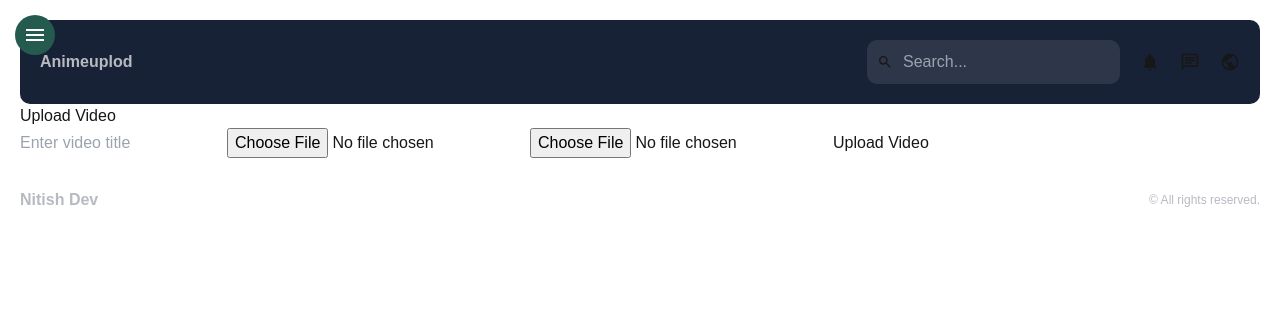
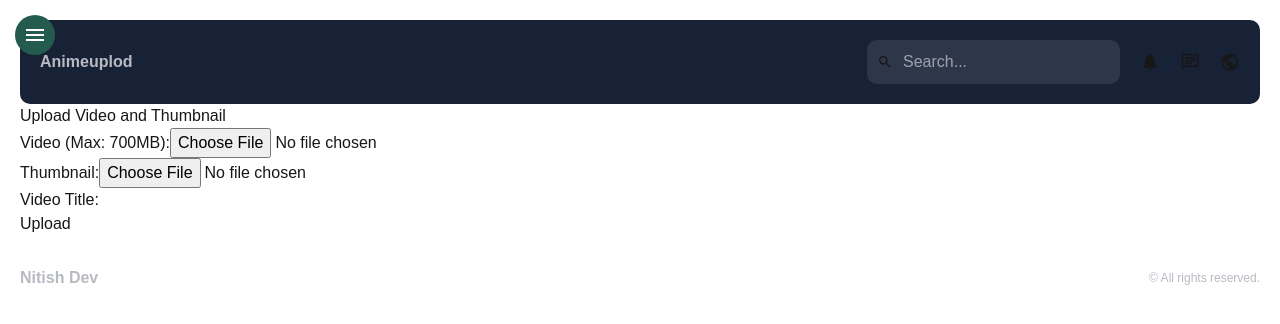
Before and after one commit to Nitish-kumar777/2-one, a Next.js app: page /dashboard/animeuplod in a window 1280 px wide. Shown: the top 324 px of the page. Built offline with nearby package versions, Linux system fonts and the light colour scheme; no server answers.

Commit message:
Update page.jsx

```diff
--- a/src/app/dashboard/animeuplod/page.jsx
+++ b/src/app/dashboard/animeuplod/page.jsx
@@ -2,113 +2,120 @@
 
 import { useState } from "react";
 
-export default function VideoUploadForm() {
-  const [videoFile, setVideoFile] = useState(null);
-  const [thumbnailFile, setThumbnailFile] = useState(null);
+export default function UploadPage() {
+  const [video, setVideo] = useState(null);
+  const [thumbnail, setThumbnail] = useState(null);
   const [title, setTitle] = useState("");
   const [uploading, setUploading] = useState(false);
-  const [uploadProgress, setUploadProgress] = useState(0);
+  const [response, setResponse] = useState(null);
 
-  const MAX_FILE_SIZE_MB = 700;
+  const handleSubmit = async (e) => {
+    e.preventDefault();
 
-  const handleVideoChange = (e) => {
-    const file = e.target.files[0];
-    if (file && file.size > MAX_FILE_SIZE_MB * 1024 * 1024) {
-      alert(`Video file size exceeds ${MAX_FILE_SIZE_MB} MB.`);
+    if (!video || !thumbnail || !title) {
+      alert("All fields are required!");
+      return;
+    }
+
+    // Validate video file size (700MB = 734003200 bytes)
+    if (video.size > 734003200) {
+      alert("Video size exceeds 700MB.");
+      return;
+    }
+
+    setUploading(true);
+
+    // Convert files to base64
+    const videoBase64 = await toBase64(video);
+    const thumbnailBase64 = await toBase64(thumbnail);
+
+    try {
+      const res = await fetch("/api/upload", {
+        method: "POST",
+        headers: { "Content-Type": "application/json" },
+        body: JSON.stringify({
+          video: videoBase64,
+          thumbnail: thumbnailBase64,
+          title,
+        }),
+      });
+
+      const result = await res.json();
+      setResponse(result);
+
+      if (result.success) {
+        alert("Files uploaded successfully!");
       } else {
-      setVideoFile(file);
+        alert("Upload failed: " + result.error);
+      }
+    } catch (error) {
+      console.error("Upload error:", error);
+    } finally {
+      setUploading(false);
     }
   };
 
-  const handleThumbnailChange = (e) => {
-    const file = e.target.files[0];
-    setThumbnailFile(file);
-  };
-
-  const handleUpload = async () => {
-    if (!videoFile || !thumbnailFile || !title) {
-      alert("Please fill all fields!");
-      return;
-    }
-
-    const formData = new FormData();
-    formData.append("videoFile", videoFile);
-    formData.append("thumbnailFile", thumbnailFile);
-    formData.append("title", title);
-
-    const xhr = new XMLHttpRequest();
-
-    xhr.open("POST", "/api/upload", true);
-
-    xhr.upload.onprogress = (event) => {
-      if (event.lengthComputable) {
-        const percentComplete = Math.round((event.loaded / event.total) * 100);
-        setUploadProgress(percentComplete);
-      }
-    };
-
-    xhr.onload = () => {
-      if (xhr.status === 200) {
-        alert("Video and Thumbnail uploaded successfully!");
-      } else {
-        alert("Upload failed. Please try again.");
-      }
-      setUploading(false);
-      setUploadProgress(0);
-    };
-
-    xhr.onerror = () => {
-      alert("Upload failed. Please try again.");
-      setUploading(false);
-      setUploadProgress(0);
-    };
-
-    setUploading(true);
-    xhr.send(formData);
-  };
+  const toBase64 = (file) =>
+    new Promise((resolve, reject) => {
+      const reader = new FileReader();
+      reader.readAsDataURL(file);
+      reader.onload = () => resolve(reader.result);
+      reader.onerror = (error) => reject(error);
+    });
 
   return (
-    <div className="max-w-md mx-auto p-6 bg-gray-800 rounded-lg shadow-md mt-4">
-      <h2 className="text-2xl font-semibold text-white mb-6">Upload Video</h2>
-
-      <input
-        type="text"
-        placeholder="Enter video title"
-        value={title}
-        onChange={(e) => setTitle(e.target.value)}
-        className="w-full p-2 mb-4 text-black rounded focus:outline-none focus:ring-2 focus:ring-teal-500"
-      />
-
+    <div>
+      <h1>Upload Video and Thumbnail</h1>
+      <form onSubmit={handleSubmit}>
+        <div>
+          <label>Video (Max: 700MB):</label>
           <input
             type="file"
             accept="video/*"
-        onChange={handleVideoChange}
-        className="w-full p-2 mb-4 bg-gray-700 text-white rounded focus:outline-none focus:ring-2 focus:ring-teal-500"
+            onChange={(e) => setVideo(e.target.files[0])}
+            required
           />
-
+        </div>
+        <div>
+          <label>Thumbnail:</label>
           <input
             type="file"
             accept="image/*"
-        onChange={handleThumbnailChange}
-        className="w-full p-2 mb-4 bg-gray-700 text-white rounded focus:outline-none focus:ring-2 focus:ring-teal-500"
+            onChange={(e) => setThumbnail(e.target.files[0])}
+            required
           />
+        </div>
+        <div>
+          <label>Video Title:</label>
+          <input
+            type="text"
+            value={title}
+            onChange={(e) => setTitle(e.target.value)}
+            required
+          />
+        </div>
+        <button type="submit" disabled={uploading}>
+          {uploading ? "Uploading..." : "Upload"}
+        </button>
+      </form>
 
-      {uploading && (
-        <div className="w-full bg-gray-700 rounded h-4 mb-4">
-          <div
-            className="bg-teal-500 h-4 rounded"
-            style={{ width: `${uploadProgress}%` }}
-          ></div>
+      {response && response.success && (
+        <div>
+          <h3>Upload Successful</h3>
+          <p>
+            <strong>Video URL:</strong>{" "}
+            <a href={response.videoUrl} target="_blank" rel="noopener noreferrer">
+              {response.videoUrl}
+            </a>
+          </p>
+          <p>
+            <strong>Thumbnail URL:</strong>{" "}
+            <a href={response.thumbnailUrl} target="_blank" rel="noopener noreferrer">
+              {response.thumbnailUrl}
+            </a>
+          </p>
         </div>
       )}
-
-      <button
-        onClick={handleUpload}
-        className="w-full py-2 bg-teal-600 text-white font-semibold rounded hover:bg-teal-700 focus:outline-none focus:ring-2 focus:ring-teal-500"
-        disabled={uploading}
-      >
-        {uploading ? `Uploading... ${uploadProgress}%` : "Upload Video"}
-      </button>
     </div>
   );
 }
```
Lines whose indentation alone changed are shown as unchanged.
